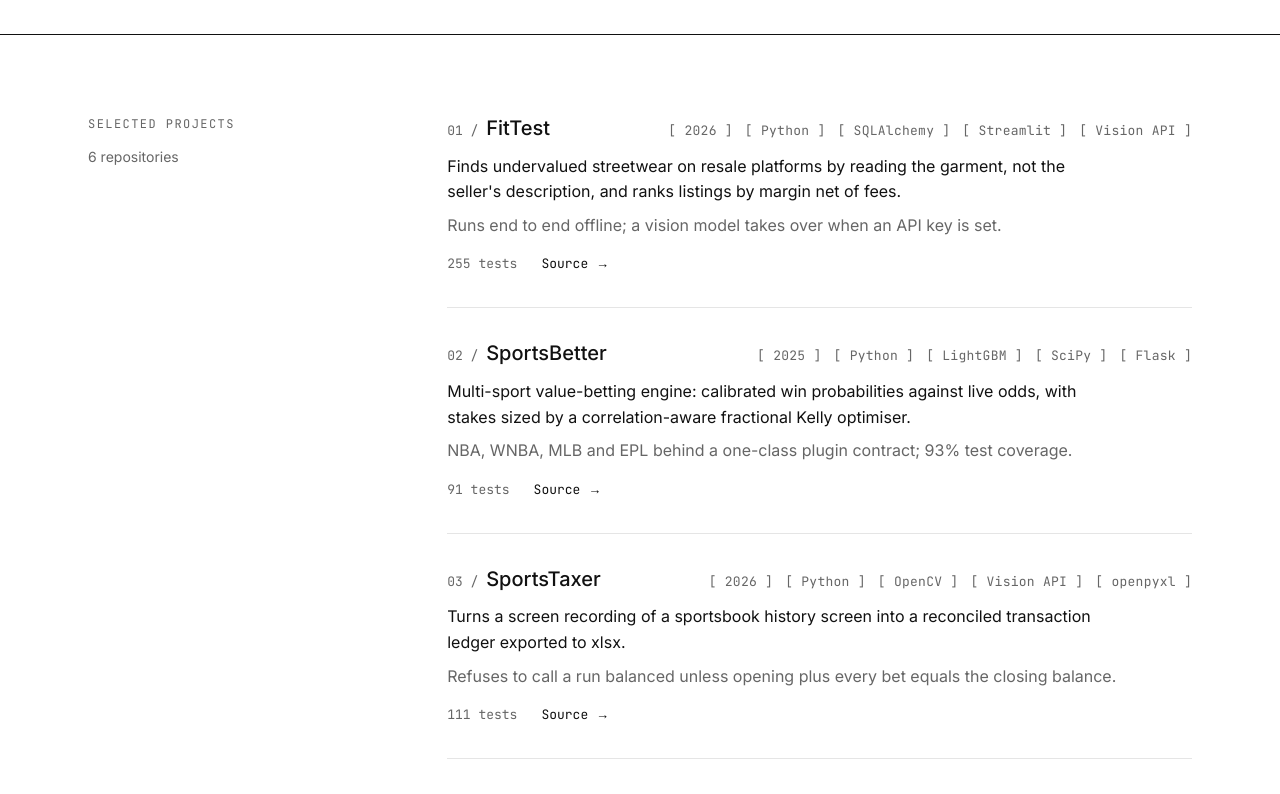
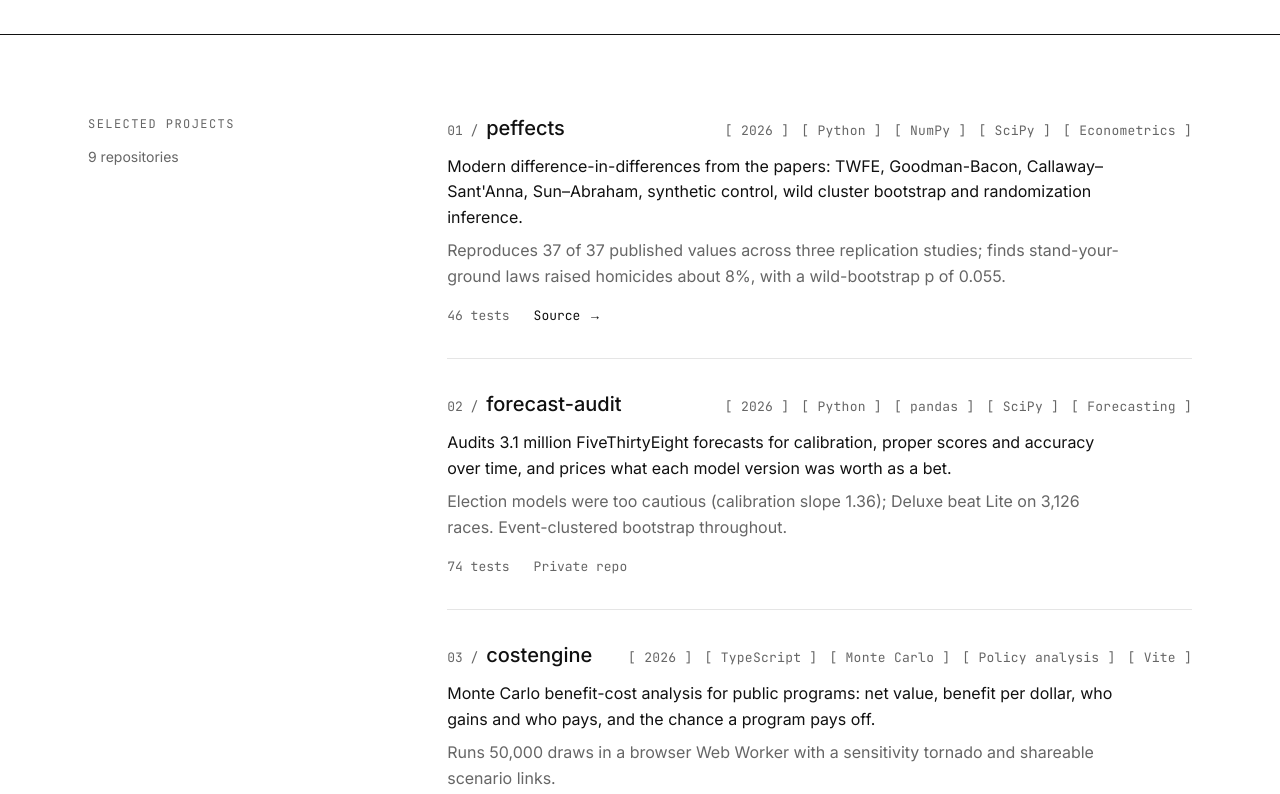
Before and after one commit to jpark875/Jport, a Next.js app: page / in a window 1280 px wide. Shown: the part 360-1154 px from the top of the page. Built offline with nearby package versions, Linux system fonts and the light colour scheme; no server answers.

Commit message:
Add peffects, forecast-audit and costengine

```diff
--- a/data/projects.ts
+++ b/data/projects.ts
@@ -13,6 +13,42 @@
 const github = (name: string) => `https://github.com/jpark875/${name}`;
 
 export const projects: Project[] = [
+  {
+    name: "peffects",
+    year: "2026",
+    summary:
+      "Modern difference-in-differences from the papers: TWFE, Goodman-Bacon, Callaway–Sant'Anna, Sun–Abraham, synthetic control, wild cluster bootstrap and randomization inference.",
+    impact:
+      "Reproduces 37 of 37 published values across three replication studies; finds stand-your-ground laws raised homicides about 8%, with a wild-bootstrap p of 0.055.",
+    tags: ["Python", "NumPy", "SciPy", "Econometrics"],
+    tests: 46,
+    repo: github("peffects"),
+    isPublic: true,
+  },
+  {
+    name: "forecast-audit",
+    year: "2026",
+    summary:
+      "Audits 3.1 million FiveThirtyEight forecasts for calibration, proper scores and accuracy over time, and prices what each model version was worth as a bet.",
+    impact:
+      "Election models were too cautious (calibration slope 1.36); Deluxe beat Lite on 3,126 races. Event-clustered bootstrap throughout.",
+    tags: ["Python", "pandas", "SciPy", "Forecasting"],
+    tests: 74,
+    repo: github("forecast-audit"),
+    isPublic: false,
+  },
+  {
+    name: "costengine",
+    year: "2026",
+    summary:
+      "Monte Carlo benefit-cost analysis for public programs: net value, benefit per dollar, who gains and who pays, and the chance a program pays off.",
+    impact:
+      "Runs 50,000 draws in a browser Web Worker with a sensitivity tornado and shareable scenario links.",
+    tags: ["TypeScript", "Monte Carlo", "Policy analysis", "Vite"],
+    tests: 34,
+    repo: github("costengine"),
+    isPublic: false,
+  },
   {
     name: "FitTest",
     year: "2026",
```
